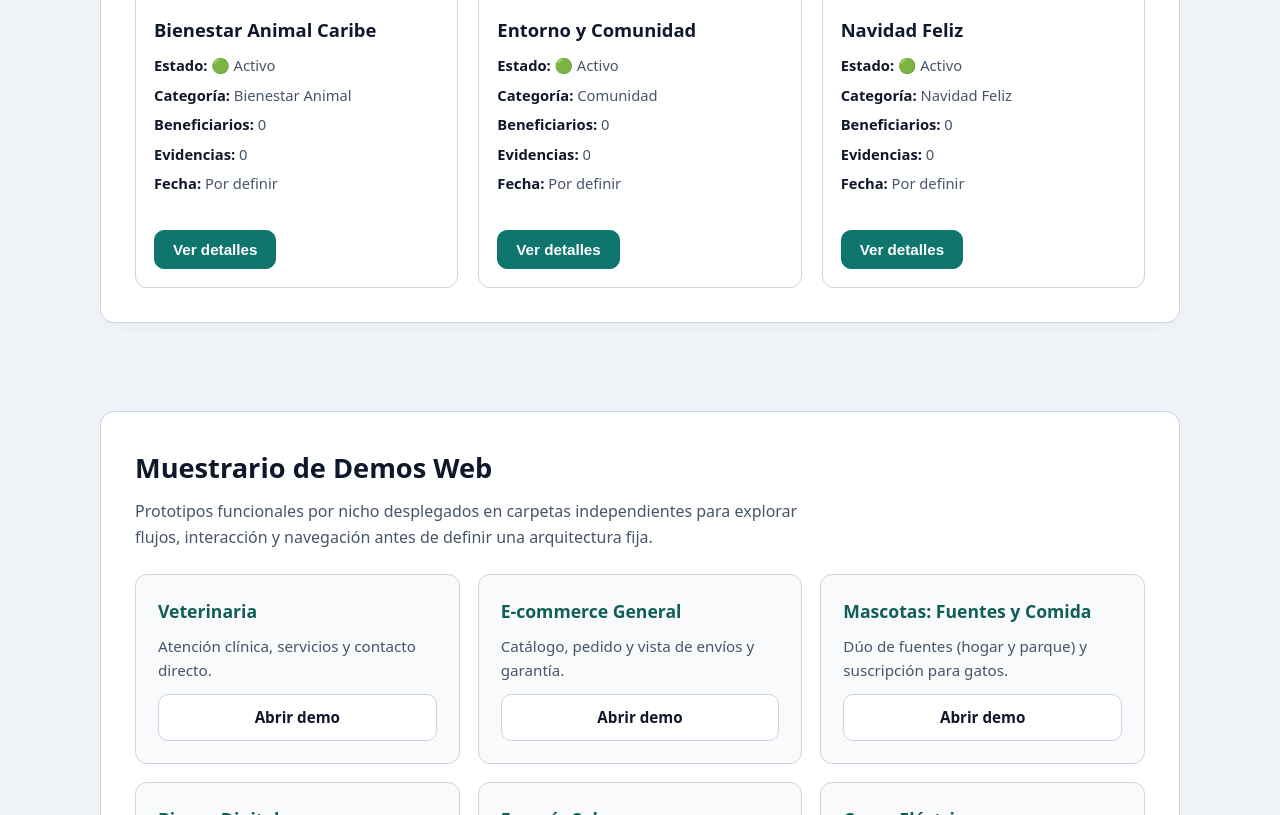
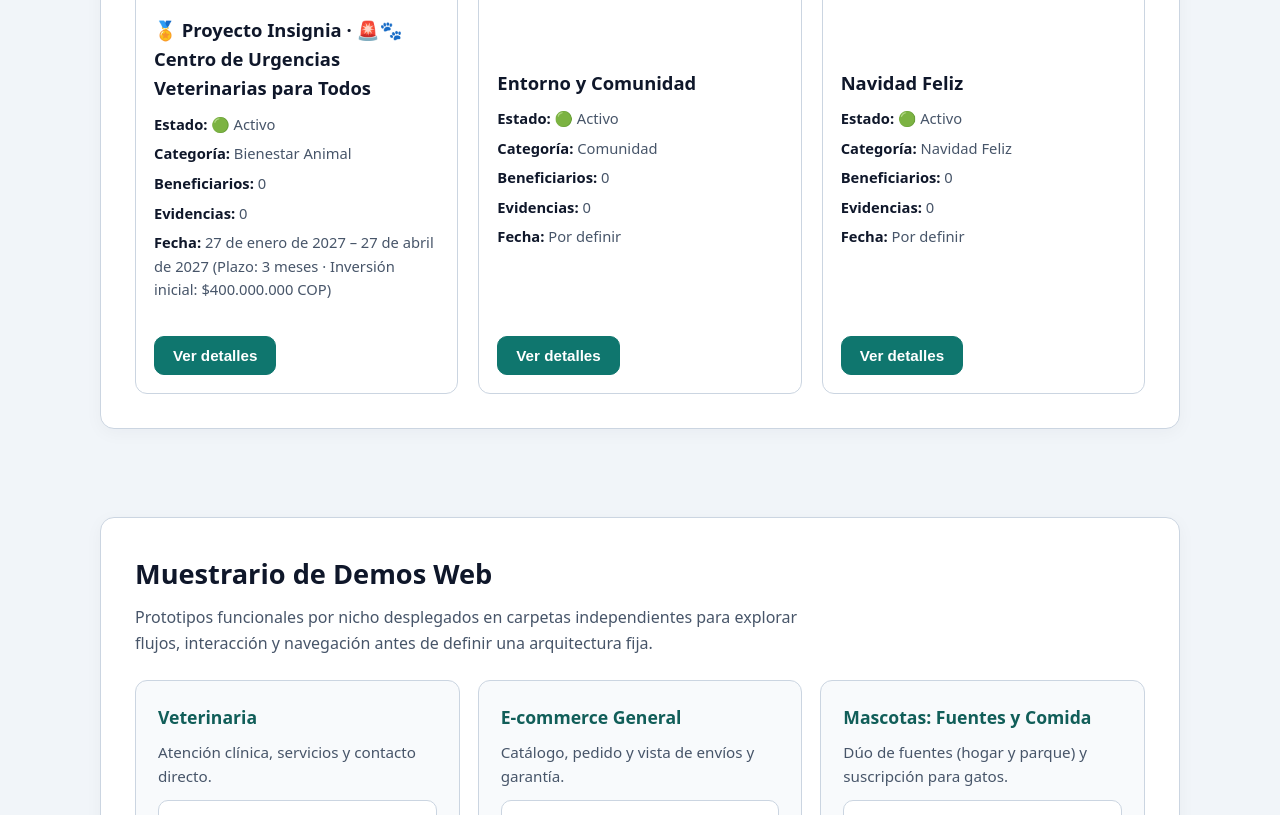
Before and after one commit to Oslopz/data-life-foundation-web, a plain HTML site: page index.html in a window 1280 px wide. Shown: the part 3900-4715 px from the top of the page. Drawn offline with Linux system fonts and the light colour scheme.

Commit message:
Update index.html

```diff
--- a/index.html
+++ b/index.html
@@ -1116,6 +1116,7 @@
                 <label for="filtro-ubicacion">Ubicación</label>
                 <select id="filtro-ubicacion">
                   <option value="Todas">Todas</option>
+                  <option value="Barranquilla, Atlántico">Barranquilla, Atlántico</option>
                   <option value="Por definir">Por definir</option>
                 </select>
               </div>
@@ -1124,8 +1125,9 @@
                 <label for="filtro-anio">Año</label>
                 <select id="filtro-anio">
                   <option value="Todos">Todos</option>
+                  <option value="2027">2027</option>
+                  <option value="2026">2026</option>
                   <option value="Por definir">Por definir</option>
-                  <option value="2026">2026</option>
                 </select>
               </div>
             </div>
@@ -1339,30 +1341,30 @@
     const PROYECTOS_DATA = [
       {
         id: 1,
-        nombre: "Bienestar Animal Caribe",
+        nombre: "🏅 Proyecto Insignia · 🚨🐾 Centro de Urgencias Veterinarias para Todos",
         foto: "https://images.unsplash.com/photo-1548199973-03cce0bbc87b?auto=format&fit=crop&w=900&q=80",
         estado: "Activo",
         estadoBadge: "🟢 Activo",
         categoria: "Bienestar Animal",
-        ubicacion: "Por definir",
-        anio: "Por definir",
-        fecha: "Por definir",
-        responsable: "Por definir",
-        problema: "Por definir",
-        objetivo: "Por definir",
-        alcance: "Por definir",
-        resultadosEsperados: "Por definir",
+        ubicacion: "Barranquilla, Atlántico",
+        anio: "2027",
+        fecha: "27 de enero de 2027 – 27 de abril de 2027 (Plazo: 3 meses · Inversión inicial: $400.000.000 COP)",
+        responsable: "Fundación Data Life · Dirección de Bienestar Animal",
+        problema: "En la ciudad existe una profunda brecha en el acceso a atención veterinaria de urgencia: los centros públicos son escasos, están retirados y no operan como urgencias abiertas al público general, mientras las clínicas privadas exigen liquidez inmediata que deja sin salida a miles de familias trabajadoras —incluso quienes ganan más de un salario mínimo— cuando su perro o gato sufre una emergencia inesperada.",
+        objetivo: "Estructurar, equipar y poner en marcha en un plazo de 3 meses (iniciando el 27 de enero de 2027) un sistema de urgencias y atención veterinaria accesible y gratuito/subsidiado con una inversión inicial de $400.000.000 COP mediante carnetización solidaria tipo Sisbén, evitando que ningún animal sufra o pierda la vida por falta de liquidez inmediata de su familia.",
+        alcance: "Ejecución inicial de 3 meses a partir del 27 de enero de 2027 con una inversión inicial de $400.000.000 COP y cobertura distrital en Barranquilla mediante carnetización socioeconómica escalonada (gratuidad total para hogares vulnerables y animales en condición de calle, y copagos solidarios o fondo rotatorio para familias trabajadoras), articulado con clínicas veterinarias aliadas y monitoreo abierto.",
+        resultadosEsperados: "Puesta en operación en 3 meses (27 de enero al 27 de abril de 2027) de la red de triaje, estabilización y urgencias veterinarias con los $400.000.000 COP de inversión inicial, logrando trazabilidad financiera del 100% peso a peso en los tableros públicos de Fundación Data Life y reducción directa de la mortalidad animal por emergencias no atendidas.",
         beneficiarios: 0,
         evidencias: 0,
         actividades: 0,
         aliados: 0,
-        evidenciasDesc: "Registro fotográfico y audiovisual de jornadas y atenciones realizadas.",
+        evidenciasDesc: "Registro fotográfico, historias clínicas anonimizadas y soportes de triaje y estabilización de cada urgencia atendida bajo el programa.",
         cambio: "Por definir",
         generado: "Por definir",
         aprendido: "Por definir",
-        metricasDesc: "Métricas operativas y seguimiento cuantitativo asociados a esta iniciativa.",
-        trazabilidadDesc: "Documentación formal y soportes verificables que respaldan cada indicador.",
-        urlSoportes: "#contacto"
+        metricasDesc: "Seguimiento público de la ejecución de los $400.000.000 COP de inversión inicial, cronograma de implementación a 3 meses (desde el 27 de enero de 2027), urgencias atendidas, animales carnetizados y clínicas aliadas.",
+        trazabilidadDesc: "Auditoría abierta de la inversión inicial de $400.000.000 COP, presupuestos, convenios con clínicas veterinarias, actas de triaje y reportes de impacto verificables en el Dashboard Público.",
+        urlSoportes: "#transparencia"
       },
       {
         id: 2,
```
